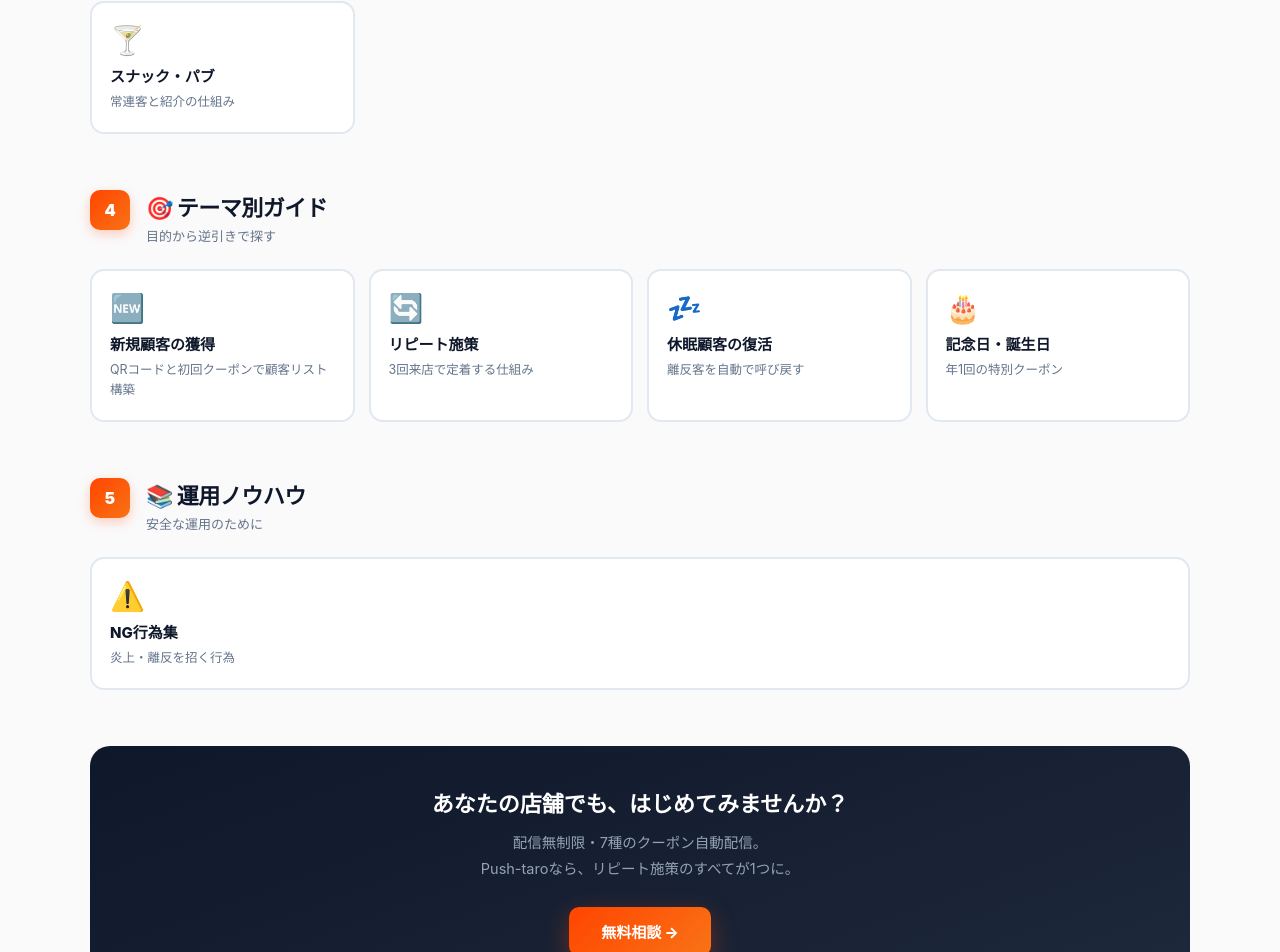
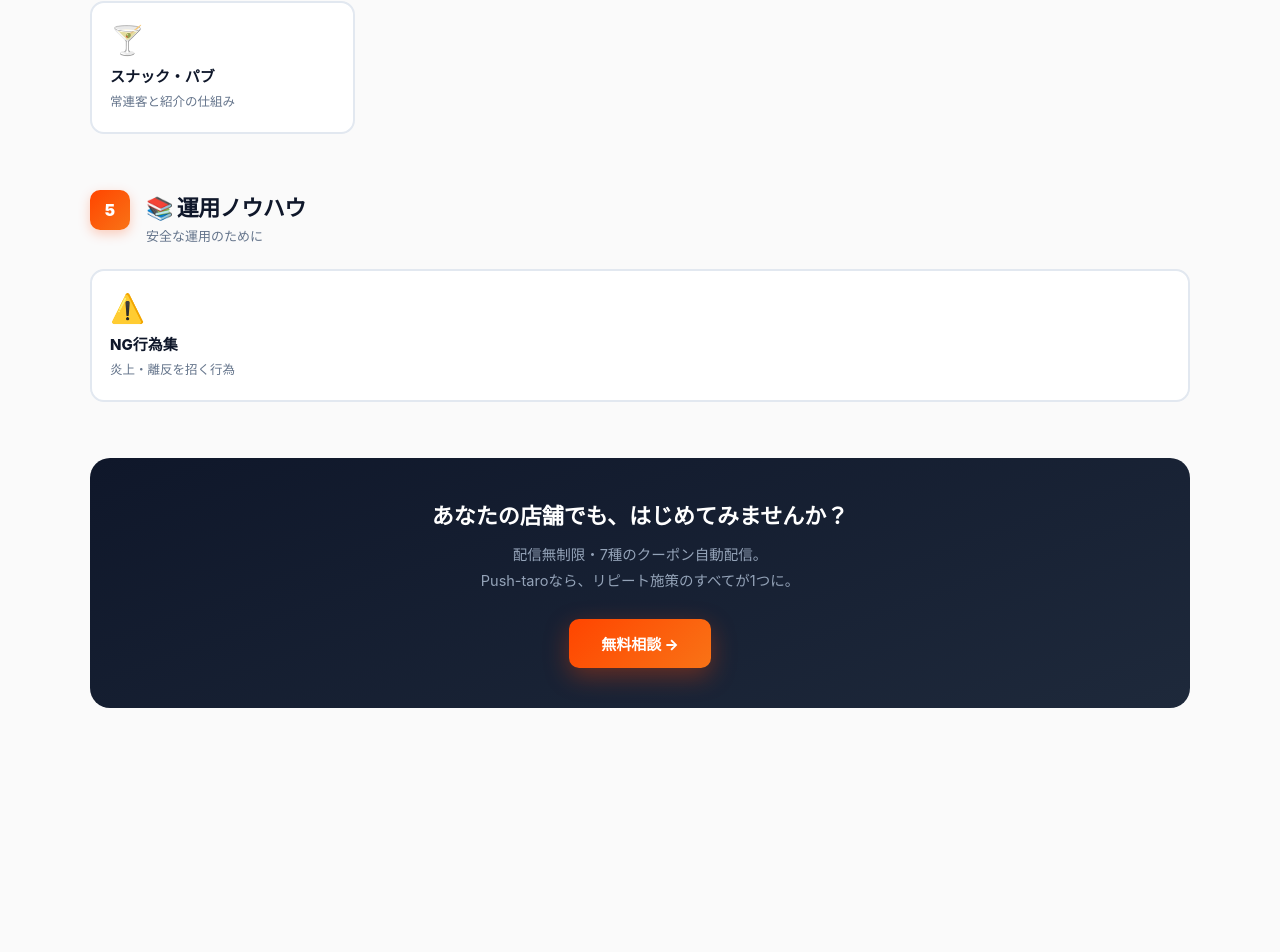
Before and after one commit to thellcishii-lang/push-taro, a Next.js app: page /guide in a window 1280 px wide. Shown: the part 1641-2593 px from the top of the page. After the commit the page ends 2429 px from the top, so only its background shows below. Built offline with nearby package versions, Linux system fonts and the light colour scheme; no server answers.

Commit message:
Remove themed guide section from GuideClient
Removed the themed guide section with links for various customer strategies.

```diff
--- a/app/guide/GuideClient.tsx
+++ b/app/guide/GuideClient.tsx
@@ -163,22 +163,6 @@ export default function GuideClient() {
         </section>
 
         {/* ============================================================
-            ④ テーマ別ガイド
-        ============================================================ */}
-        <section className="g-sec">
-          <div className="g-sec-head">
-            <span className="g-sec-num">4</span>
-            <div><h2>🎯 テーマ別ガイド</h2><p>目的から逆引きで探す</p></div>
-          </div>
-          <div className="g-grid">
-            <Link href="/guide/themes/new-customer" className="g-card"><span className="g-card-icon">🆕</span><h4>新規顧客の獲得</h4><p>QRコードと初回クーポンで顧客リスト構築</p></Link>
-            <Link href="/guide/themes/repeat" className="g-card"><span className="g-card-icon">🔄</span><h4>リピート施策</h4><p>3回来店で定着する仕組み</p></Link>
-            <Link href="/guide/themes/dormant" className="g-card"><span className="g-card-icon">💤</span><h4>休眠顧客の復活</h4><p>離反客を自動で呼び戻す</p></Link>
-            <Link href="/guide/themes/birthday" className="g-card"><span className="g-card-icon">🎂</span><h4>記念日・誕生日</h4><p>年1回の特別クーポン</p></Link>
-          </div>
-        </section>
-
-        {/* ============================================================
             ⑤ 運用ノウハウ
         ============================================================ */}
         <section className="g-sec">
```
